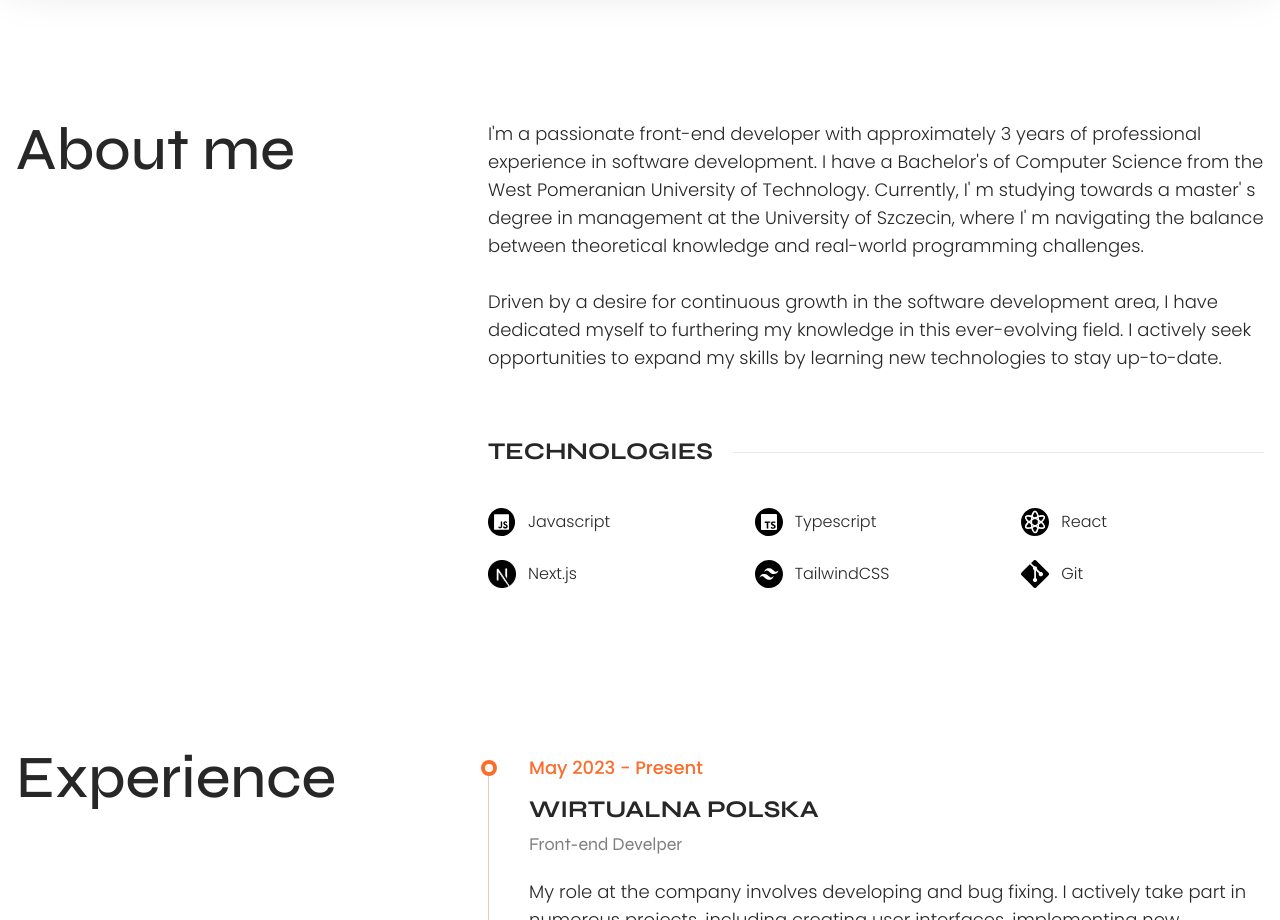
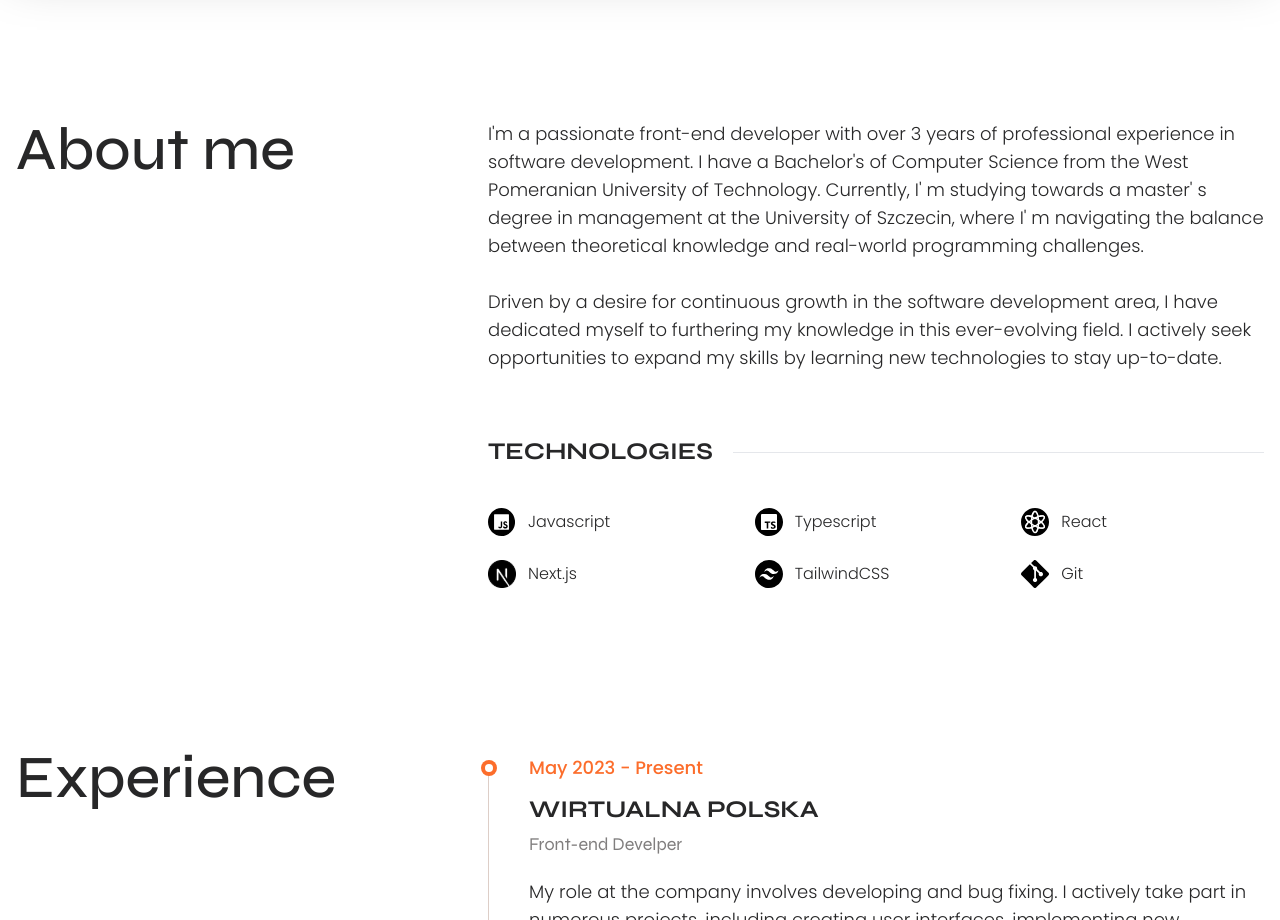
Before and after one commit to pmatyjasik/portfolio-pmatyjasik, a Next.js app: page / in a window 1280 px wide. Shown: the part 840-1760 px from the top of the page. Built offline with nearby package versions, Linux system fonts and the light colour scheme.

Commit message:
Update CV && about information (#20)

```diff
--- a/src/sections/AboutSection/AboutSection.tsx
+++ b/src/sections/AboutSection/AboutSection.tsx
@@ -9,7 +9,7 @@ export const AboutSection = () => {
       <SectionTitle title='About me' />
       <div>
         <article className='text-sea text-base font-light leading-relaxed md:text-lg'>
-          I&#39;m a passionate front-end developer with approximately 3 years of
+          I&#39;m a passionate front-end developer with over 3 years of
           professional experience in software development. I have a
           Bachelor&#39;s of Computer Science from the West Pomeranian University
           of Technology. Currently, I&#39; m studying towards a master&#39; s
```
Also changed, not shown: 1 other file (tests, documents, lock files or other folders).
